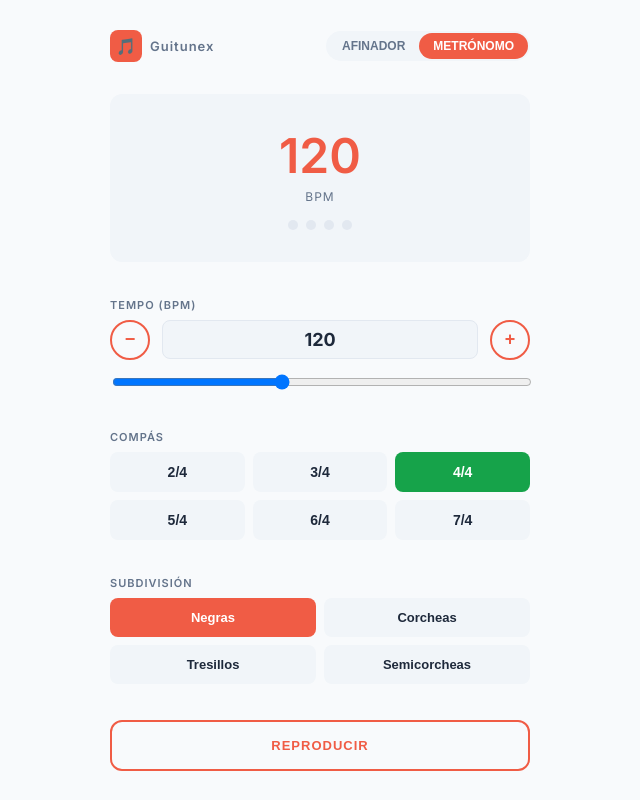
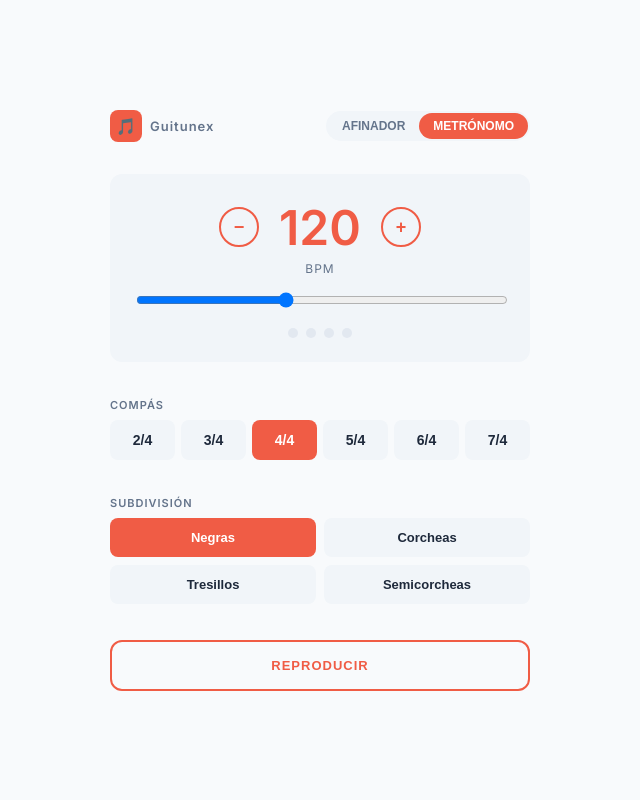
Before and after one commit to maurocosentino/guitunex, a React (Vite) app: page / in a window 1280 px wide. Both pictures are taken after a click on the button "METRÓNOMO". Shown: the whole page, without its empty margins (320-960 px from the left). Built offline with nearby package versions, Linux system fonts and the light colour scheme.

Commit message:
feat(metronome): merge BPM controls into main card, unify colors
- remove separate BpmControl component, fold +/- and slider into MetronomePage card
- make TimeSignatureSelector always show 6 options in a single row
- change TimeSignatureSelector active color from success green to app accent color

```diff
--- a/src/features/metronome/components/BpmControl.module.css
+++ /dev/null
@@ -1,46 +0,0 @@
-.group {
-  margin-bottom: 20px;
-}
-
-.groupLabel {
-  font-size: 11px;
-  font-weight: 600;
-  letter-spacing: 1px;
-  color: var(--color-text-muted);
-  margin: 0 0 8px;
-}
-
-.stepperRow {
-  display: flex;
-  align-items: center;
-  gap: 12px;
-  margin-bottom: 12px;
-}
-
-.stepButton {
-  width: 40px;
-  height: 40px;
-  border-radius: 50%;
-  border: 2px solid var(--color-accent);
-  background: transparent;
-  color: var(--color-accent);
-  font-size: 18px;
-  font-weight: 600;
-  cursor: pointer;
-}
-
-.bpmValue {
-  flex: 1;
-  text-align: center;
-  border: 1px solid var(--color-border);
-  border-radius: 8px;
-  padding: 8px;
-  font-size: 18px;
-  font-weight: 700;
-  color: var(--color-text);
-  background: var(--color-panel-alt);
-}
-
-.slider {
-  width: 100%;
-}
--- a/src/features/metronome/components/BpmControl.tsx
+++ /dev/null
@@ -1,51 +0,0 @@
-import { strings } from '../../../shared/i18n/strings'
-import styles from './BpmControl.module.css'
-
-const MIN_BPM = 40
-const MAX_BPM = 240
-
-type BpmControlProps = {
-  bpm: number
-  onChange: (bpm: number) => void
-}
-
-function BpmControl({ bpm, onChange }: BpmControlProps) {
-  function clampBpm(value: number): number {
-    return Math.min(MAX_BPM, Math.max(MIN_BPM, value))
-  }
-
-  return (
-    <div className={styles.group}>
-      <p className={styles.groupLabel}>{strings.metronome.tempoLabel}</p>
-
-      <div className={styles.stepperRow}>
-        <button
-          type="button"
-          className={styles.stepButton}
-          onClick={() => onChange(clampBpm(bpm - 1))}
-        >
-          −
-        </button>
-        <span className={styles.bpmValue}>{bpm}</span>
-        <button
-          type="button"
-          className={styles.stepButton}
-          onClick={() => onChange(clampBpm(bpm + 1))}
-        >
-          +
-        </button>
-      </div>
-
-      <input
-        className={styles.slider}
-        type="range"
-        min={MIN_BPM}
-        max={MAX_BPM}
-        value={bpm}
-        onChange={(event) => onChange(Number(event.target.value))}
-      />
-    </div>
-  )
-}
-
-export default BpmControl
--- a/src/features/metronome/components/MetronomePage.module.css
+++ b/src/features/metronome/components/MetronomePage.module.css
@@ -1,15 +1,35 @@
 .card {
   background: var(--color-panel-alt);
   border-radius: var(--radius);
-  padding: 32px 24px;
+  padding: 24px;
   text-align: center;
   margin-bottom: 20px;
+}
+
+.bpmRow {
+  display: flex;
+  align-items: center;
+  justify-content: center;
+  gap: 20px;
+}
+
+.stepButton {
+  width: 40px;
+  height: 40px;
+  border-radius: 50%;
+  border: 2px solid var(--color-accent);
+  background: transparent;
+  color: var(--color-accent);
+  font-size: 18px;
+  font-weight: 600;
+  cursor: pointer;
+  flex-shrink: 0;
 }
 
 .bpmValue {
   font-size: 48px;
   font-weight: 600;
-  margin: 0 0 4px;
+  margin: 0;
   color: var(--color-accent);
 }
 
@@ -17,7 +37,12 @@
   font-size: 12px;
   color: var(--color-text-muted);
   letter-spacing: 1px;
-  margin: 0;
+  margin: 4px 0 0;
+}
+
+.slider {
+  width: 100%;
+  margin-top: 16px;
 }
 
 .actionButton {
--- a/src/features/metronome/components/MetronomePage.tsx
+++ b/src/features/metronome/components/MetronomePage.tsx
@@ -1,10 +1,12 @@
 import { useMetronome } from '../hooks/useMetronome'
 import { strings } from '../../../shared/i18n/strings'
-import BpmControl from './BpmControl'
 import TimeSignatureSelector from './TimeSignatureSelector'
 import SubdivisionSelector from './SubdivisionSelector'
 import BeatIndicator from './BeatIndicator'
 import styles from './MetronomePage.module.css'
+
+const MIN_BPM = 40
+const MAX_BPM = 240
 
 function MetronomePage() {
   const {
@@ -20,18 +22,46 @@ function MetronomePage() {
     pause,
   } = useMetronome()
 
+  function clampBpm(value: number): number {
+    return Math.min(MAX_BPM, Math.max(MIN_BPM, value))
+  }
+
   return (
     <>
       <div className={styles.card}>
-        <p className={styles.bpmValue}>{bpm}</p>
+        <div className={styles.bpmRow}>
+          <button
+            type="button"
+            className={styles.stepButton}
+            onClick={() => setBpm(clampBpm(bpm - 1))}
+          >
+            −
+          </button>
+          <p className={styles.bpmValue}>{bpm}</p>
+          <button
+            type="button"
+            className={styles.stepButton}
+            onClick={() => setBpm(clampBpm(bpm + 1))}
+          >
+            +
+          </button>
+        </div>
         <p className={styles.bpmCaption}>{strings.metronome.bpmLabel}</p>
+
+        <input
+          className={styles.slider}
+          type="range"
+          min={MIN_BPM}
+          max={MAX_BPM}
+          value={bpm}
+          onChange={(event) => setBpm(Number(event.target.value))}
+        />
+
         <BeatIndicator
           beatsPerMeasure={beatsPerMeasure}
           currentBeat={currentTick?.beatIndex ?? null}
         />
       </div>
-
-      <BpmControl bpm={bpm} onChange={setBpm} />
 
       <TimeSignatureSelector
         beatsPerMeasure={beatsPerMeasure}
--- a/src/features/metronome/components/TimeSignatureSelector.module.css
+++ b/src/features/metronome/components/TimeSignatureSelector.module.css
@@ -12,22 +12,23 @@
 
 .optionGrid {
   display: grid;
-  grid-template-columns: repeat(3, 1fr);
-  gap: 8px;
+  grid-template-columns: repeat(6, 1fr);
+  gap: 6px;
 }
 
 .optionButton {
   background: var(--color-panel-alt);
   border: none;
   border-radius: 8px;
-  padding: 12px 4px;
-  font-size: 14px;
+  padding: 12px 2px;
+  font-size: clamp(11px, 3vw, 14px);
   font-weight: 600;
   color: var(--color-text);
   cursor: pointer;
+  min-width: 0;
 }
 
 .optionButtonActive {
-  background: var(--color-success);
+  background: var(--color-accent);
   color: white;
 }
```
